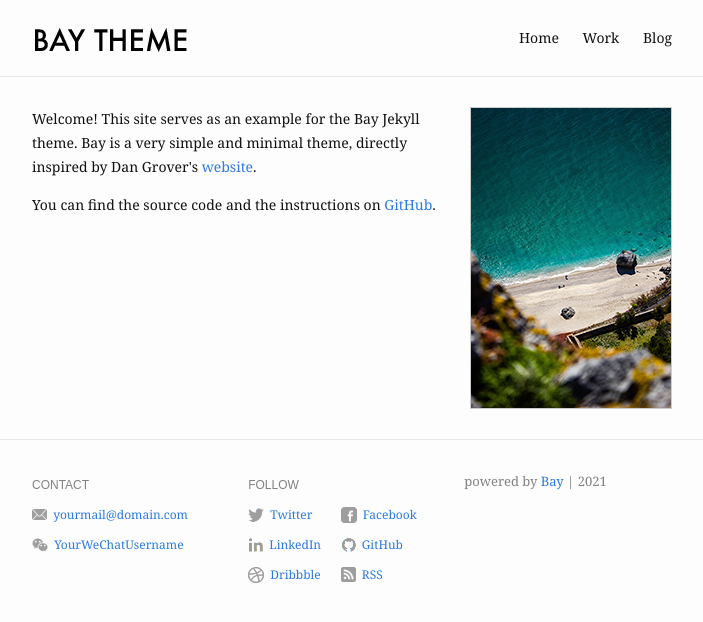
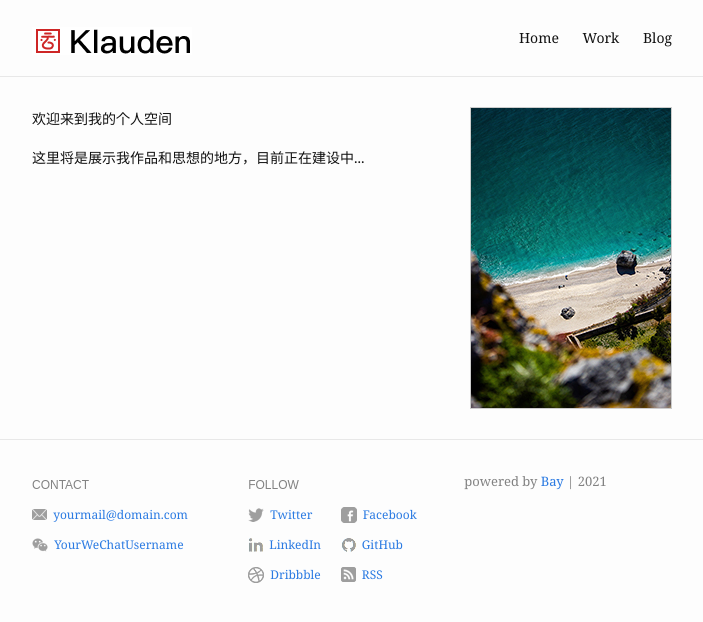
Before and after one commit to KKlauden/kklauden.github.io, a Jekyll site: the page built from index.md, in a window 1280 px wide. Shown: the top 622 px of the page, without its empty margins (288-991 px from the left). Built offline with Jekyll 4.4.1, drawn with Linux system fonts in a browser that asks for light colours.

Commit message:
title change

```diff
--- a/index.md
+++ b/index.md
@@ -6,9 +6,9 @@ profile_picture:
 ---
 
 <p>
-  Welcome! This site serves as an example for the Bay Jekyll theme. Bay is a very simple and minimal theme, directly inspired by Dan Grover's <a href="http://dangrover.com">website</a>.
+  欢迎来到我的个人空间
 </p>
 
 <p>
-  You can find the source code and the instructions on <a href="https://github.com/eliottvincent/bay">GitHub</a>.
+  这里将是展示我作品和思想的地方，目前正在建设中...
 </p>
```
Also changed, not shown: assets/img/title.png, assets/img/title@2x.png.
